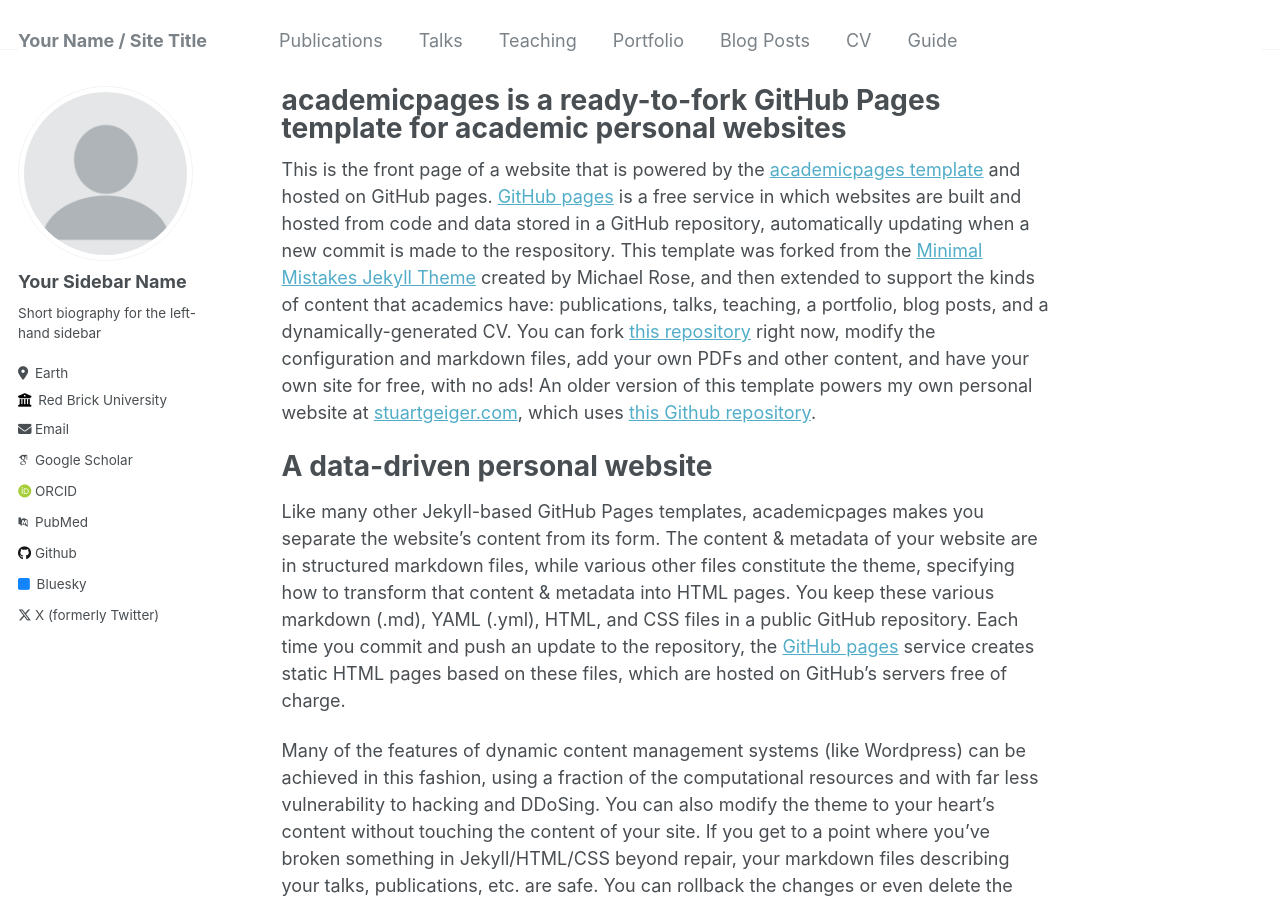
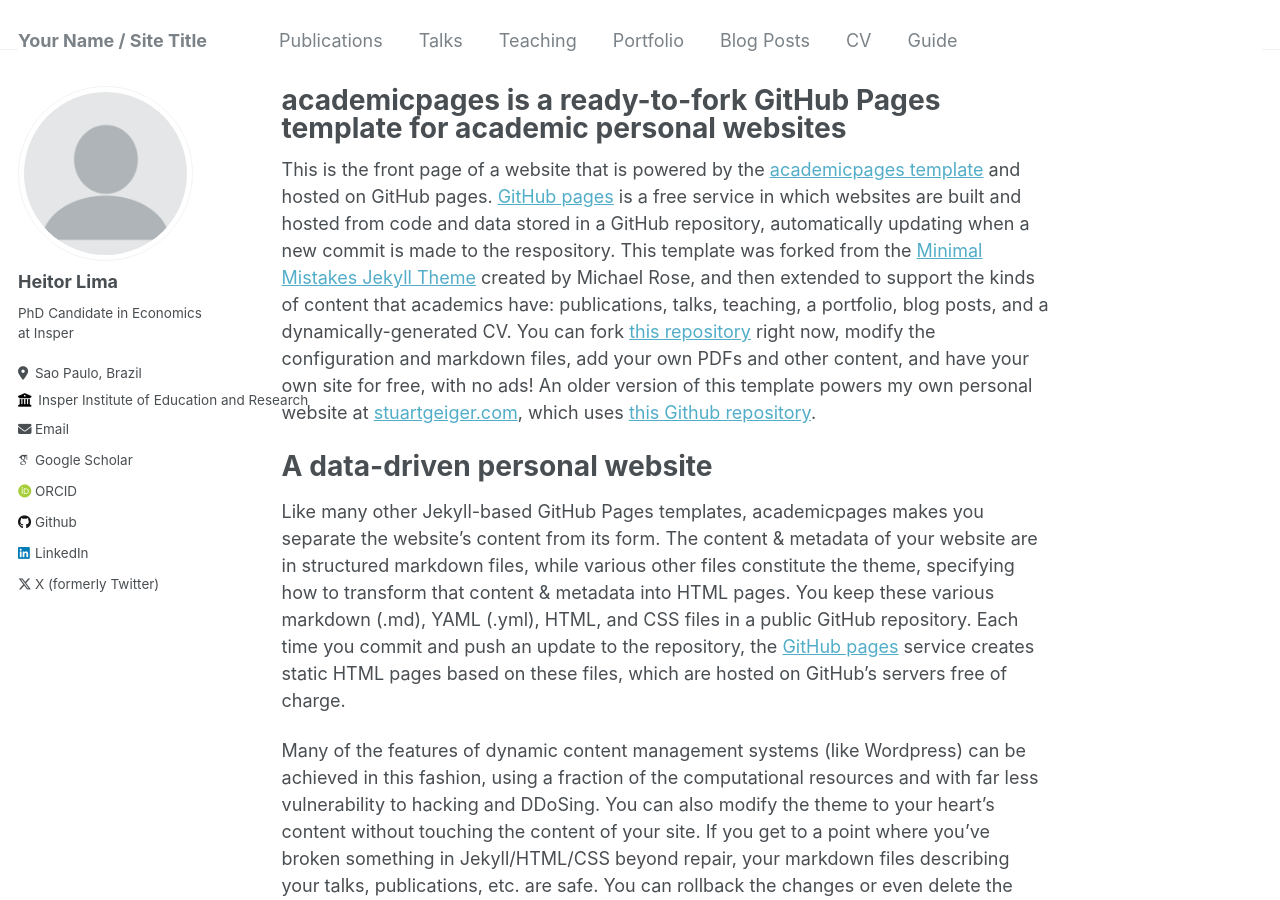
Before and after one commit to heitoraolima/heitoraolima.github.io, a Jekyll site: the page built from _pages/about.md, in a window 1280 px wide and 900 px high. Built offline with Jekyll 4.4.1, drawn with Linux system fonts in a browser that asks for light colours; some web fonts are replaced.

Commit message:
Update _config.yml

```diff
--- a/_config.yml
+++ b/_config.yml
@@ -22,32 +22,32 @@
 author:
   # Biographic information
   avatar           : "profile.png"
-  name             : "Your Sidebar Name"
+  name             : "Heitor Lima"
   pronouns         : # example: "she/her"
-  bio              : "Short biography for the left-hand sidebar"
-  location         : "Earth"
-  employer         : "Red Brick University"
+  bio              : "PhD Candidate in Economics at Insper"
+  location         : "Sao Paulo, Brazil"
+  employer         : "Insper Institute of Education and Research"
   uri              : # URL
-  email            : "none@example.org"
+  email            : "heitoraol@al.insper.edu.br"
 
   # Academic websites
   arxiv            : # URL - Update with the correct link to your profile
   googlescholar    : "https://scholar.google.com/citations?user=PS_CX0AAAAAJ"
   impactstory      : # URL
-  orcid            : "http://orcid.org/yourorcidurl"
-  pubmed           : "https://www.ncbi.nlm.nih.gov/pubmed/?term=john+snow"
+  orcid            : "https://orcid.org/0009-0002-0779-7019"
+  pubmed           : # "https://www.ncbi.nlm.nih.gov/pubmed/?term=john+snow"
   researchgate     : # URL
 
   # Repositories and software development
   bitbucket        : # Username - Update with your username on the site
   codepen          : # Username
   dribbble         : # Username
-  github           : "academicpages"
+  github           : "https://github.com/heitoraolima"
   kaggle           : # Username
   stackoverflow    : # User number or user number and name (i.e., use "1" or "1/jeff-atwood")
 
   # Social media
-  bluesky          : "bsky.app" # Replace this with you Bluesky username
+  bluesky          : # "bsky.app" # Replace this with you Bluesky username
   facebook         : # Username
   flickr           : # Username
   foursquare       : # Username
@@ -56,7 +56,7 @@
   keybase          : # Username
   instagram        : # Username
   lastfm           : # Username
-  linkedin         : # Username
+  linkedin         : "https://www.linkedin.com/in/heitor-lima/"
   mastodon         : # URL
   medium           : # URL
   pinterest        : # Username
@@ -64,7 +64,7 @@
   steam            : # Username
   telegram         : # URL
   tumblr           : # Username
-  twitter          : "UniofOxford"  # Replace this with your X / Twitter handle
+  twitter          : "https://twitter.com/heitoralveslima"  # Replace this with your X / Twitter handle
   vine             : # Username
   weibo            : # Username
   wikipedia        : # Username
```
